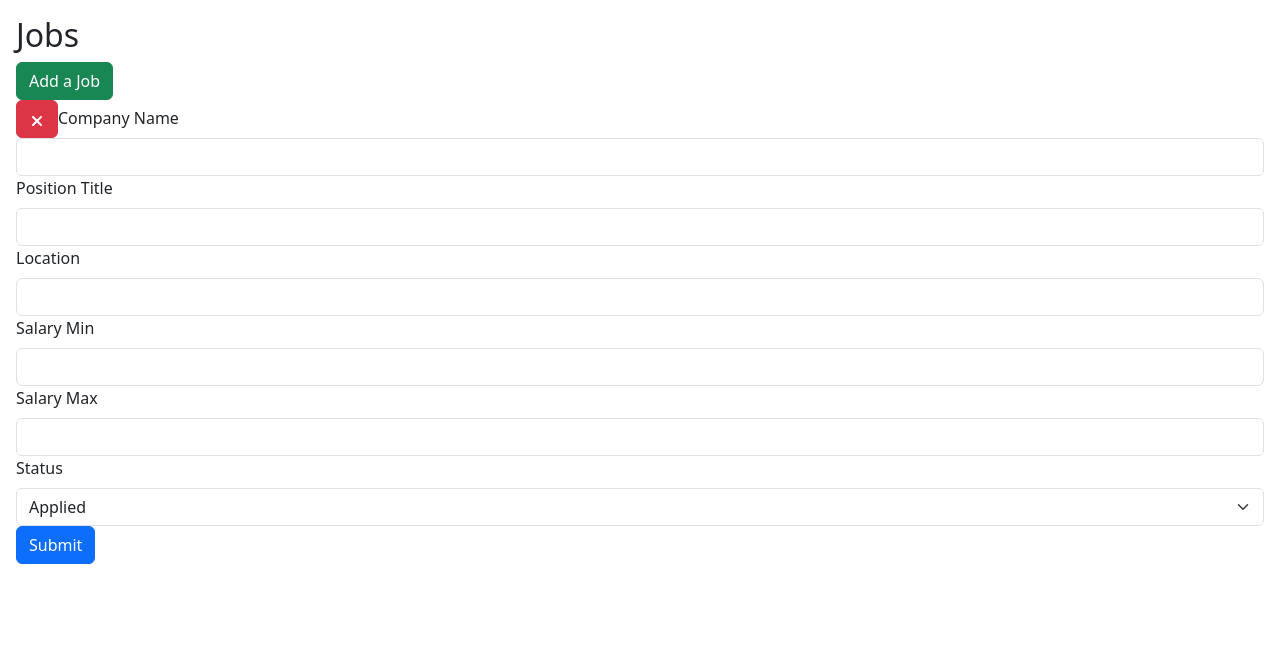
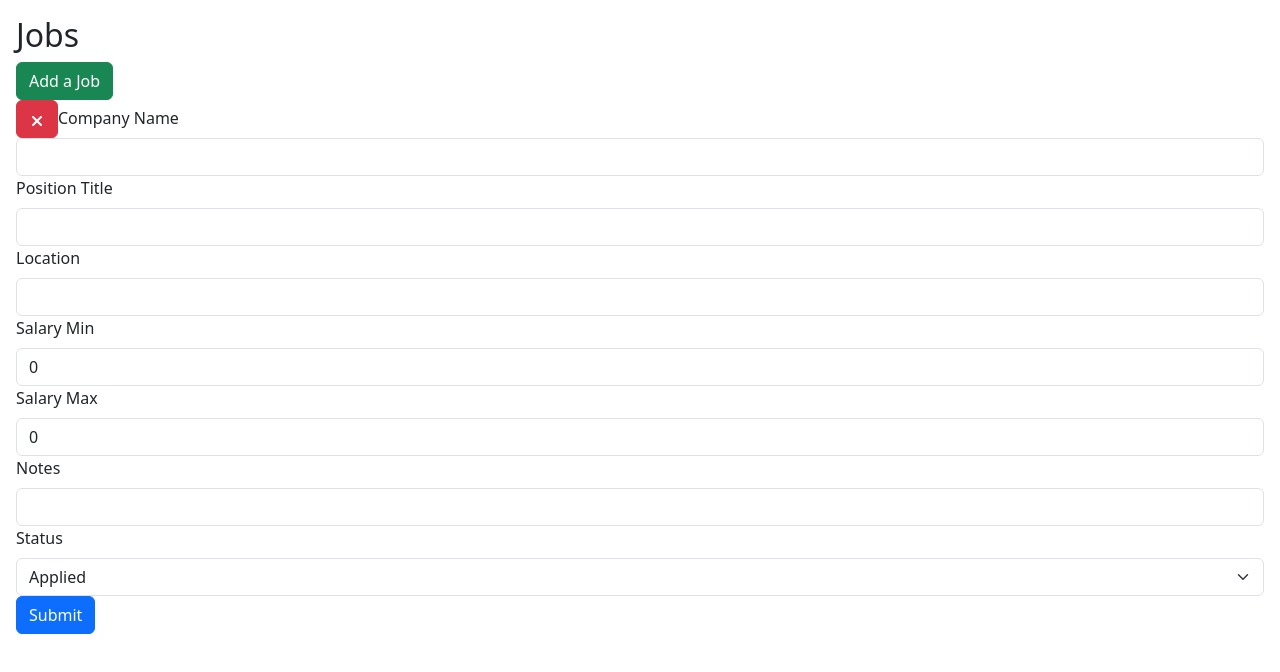
Before and after one commit to roman-bronson/JobSearch, a React (Vite) app in the folder client/: page / in a window 1280 px wide. Both pictures are taken after a click on the button "Add a Job". Shown: the top 672 px of the page. Built offline with nearby package versions, Linux system fonts and the light colour scheme.

Commit message:
changed architecture to connect frontend and backend

```diff
--- a/client/src/components/AddJobForm.tsx
+++ b/client/src/components/AddJobForm.tsx
@@ -8,19 +8,23 @@ interface AddJobCardProps {
 }
 
 interface FormData {
-    companyName: string
-    positionTitle: string
-    location: string
-    salary: { min: number, max: number }
-    status: string
+    companyName: string;
+    positionTitle: string;
+    location: string;
+    salaryMin: number;
+    salaryMax?: number | null;
+    status: string;
+    notes?: string | null;
 }
 
 const initialFormData: FormData = {
     companyName: '',
     positionTitle: '',
     location: '',
-    salary: { min: 0, max: 0 },
-    status: 'Applied'
+    salaryMin: 0,
+    salaryMax: 0,
+    status: 'APPLIED',
+    notes: ''
 }
 
 export default function AddJobForm({ addJob, toggleRenderJobCardForm }: AddJobCardProps) {
@@ -28,20 +32,10 @@ export default function AddJobForm({ addJob, toggleRenderJobCardForm }: AddJobCa
 
     const handleChange = (e: React.ChangeEvent<HTMLInputElement | HTMLSelectElement>) => {
         const { name, value } = e.target
-        if (name === 'salaryMin' || name === 'salaryMax') {
-            setForm((prev) => ({
-                ...prev,
-                salary: {
-                    ...prev.salary,
-                    [name === 'salaryMin' ? 'min' : 'max']: Number(value),
-                }
-            }))
-        } else {
-            setForm((prev) => ({
+        setForm((prev) => ({
                 ...prev,
                 [name]: value,
-            }))
-        }
+        }));
     }
 
     const handleSubmit = (e: React.FormEvent) => {
@@ -53,8 +47,10 @@ export default function AddJobForm({ addJob, toggleRenderJobCardForm }: AddJobCa
             companyName: form.companyName,
             positionTitle: form.positionTitle,
             location: form.location,
-            salary: form.salary,
-            status: form.status
+            salaryMin: Number(form.salaryMin),
+            salaryMax: Number(form.salaryMax),
+            status: form.status,
+            notes: form.notes
         }
 
         addJob(newJob as Job)
@@ -97,7 +93,7 @@ export default function AddJobForm({ addJob, toggleRenderJobCardForm }: AddJobCa
                 id="salaryMin"
                 name="salaryMin"
                 type="number"
-                value={form.salary.min || ''}
+                value={form.salaryMin || 0}
                 onChange={handleChange}
                 onFocus={(e) => e.target.value = ''}
             />
@@ -108,9 +104,18 @@ export default function AddJobForm({ addJob, toggleRenderJobCardForm }: AddJobCa
                 id="salaryMax"
                 name="salaryMax"
                 type="number"
-                value={form.salary.max || ''}
+                value={form.salaryMax || 0}
                 onChange={handleChange}
                 onFocus={(e) => e.target.value = ''}
+            />
+
+            <label htmlFor="notes" className="form-label">Notes</label>
+            <input
+                className="form-control"
+                id="notes"
+                name="notes"
+                value={form.notes ?? ""} // React doesn't like null as an input value, translate to empty string
+                onChange={handleChange}
             />
 
             <label htmlFor="status" className="form-label">Status</label>
@@ -121,14 +126,14 @@ export default function AddJobForm({ addJob, toggleRenderJobCardForm }: AddJobCa
                 value={form.status}
                 onChange={handleChange}
             >
-                <option value="Applied">Applied</option>
-                <option value="Recruiter Screen">Recruiter Screen</option>
-                <option value="Technical Interview">Technical Interview</option>
-                <option value="Final Interview">Final Interview</option>
-                <option value="Offer">Offer</option>
-                <option value="Accepted">Accepted</option>
-                <option value="Rejected">Rejected</option>
-                <option value="Withdrawn">Withdrawn</option>
+                <option value="APPLIED">Applied</option>
+                <option value="RECRUITER_SCREEN">Recruiter Screen</option>
+                <option value="TECHNICAL_INTERVIEW">Technical Interview</option>
+                <option value="FINAL_INTERVIEW">Final Interview</option>
+                <option value="OFFER">Offer</option>
+                <option value="ACCEPTED">Accepted</option>
+                <option value="REJECTED">Rejected</option>
+                <option value="WITHDRAWN">Withdrawn</option>
             </select>
             <button type="submit" className="btn btn-primary">Submit</button>
         </form>
--- a/client/src/components/JobCard.tsx
+++ b/client/src/components/JobCard.tsx
@@ -6,24 +6,16 @@ interface JobCardProps {
     onDelete: () => void;
 }
 
-function formatSalary(salary: number | { min: number; max: number }): string {
-    if (typeof salary === 'number') {
-        return `${salary}k`;
+function formatSalary(salaryMin: number, salaryMax: number | null ): string {
+    if (salaryMax === null || salaryMax === 0) {
+        return `~${salaryMin}k`;
     }
 
-    const { min, max } = salary;
-
-    // If max is 0 or not provided, display just min as a flat number
-    if (!max || max === 0) {
-        return `${min}k`;
-    }
-
-    // If both min and max exist, display range
-    return `${min}k - ${max}k`;
+    return `${salaryMin}k - ${salaryMax}k`;
 }
 
 export default function JobCard({ job, onDelete }: JobCardProps) {
-    const { companyName, positionTitle, location, salary, status } = job;
+    const { companyName, positionTitle, location, salaryMin, salaryMax = null, status, notes = null } = job;
 
     return (
         <div className="card" style={{ width: '18rem', marginBottom: '1rem' }}>
@@ -31,8 +23,9 @@ export default function JobCard({ job, onDelete }: JobCardProps) {
             <ul className="list-group list-group-flush">
                 <li className="list-group-item">{positionTitle}</li>
                 <li className="list-group-item">{location}</li>
-                <li className="list-group-item">{formatSalary(salary)}</li>
+                <li className="list-group-item">{formatSalary(salaryMin, salaryMax)}</li>
                 <li className="list-group-item">{status}</li>
+                { notes && <li className="list-group-item">{notes}</li> }
                 <li className="list-group-item"><button type="button" className="btn btn-danger" onClick={onDelete}><FaTrash/></button></li>
             </ul>
         </div>
--- a/client/src/components/JobList.tsx
+++ b/client/src/components/JobList.tsx
@@ -3,7 +3,7 @@ import type { Job } from "../types/Job";
 
 interface JobListProps {
     jobs: Job[];
-    onDelete: (id: string) => void;
+    onDelete: (id: number) => void;
 }
 
 export default function JobList ({ jobs, onDelete }: JobListProps) {
--- a/client/src/types/Job.tsx
+++ b/client/src/types/Job.tsx
@@ -1,8 +1,10 @@
 export interface Job {
-    id: string;
+    id: number;
     companyName: string;
     positionTitle: string;
     location: string;
-    salary: { min: number; max: number };
+    salaryMin: number;
+    salaryMax?: number | null;
     status: string;
+    notes?: string | null;
 }
```
